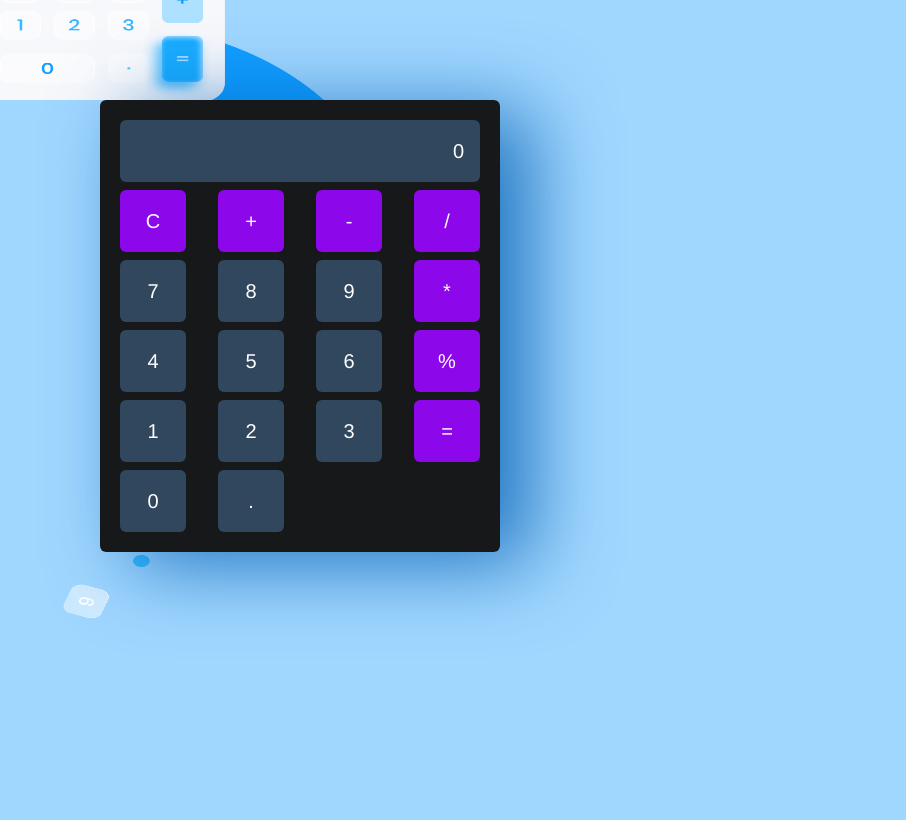
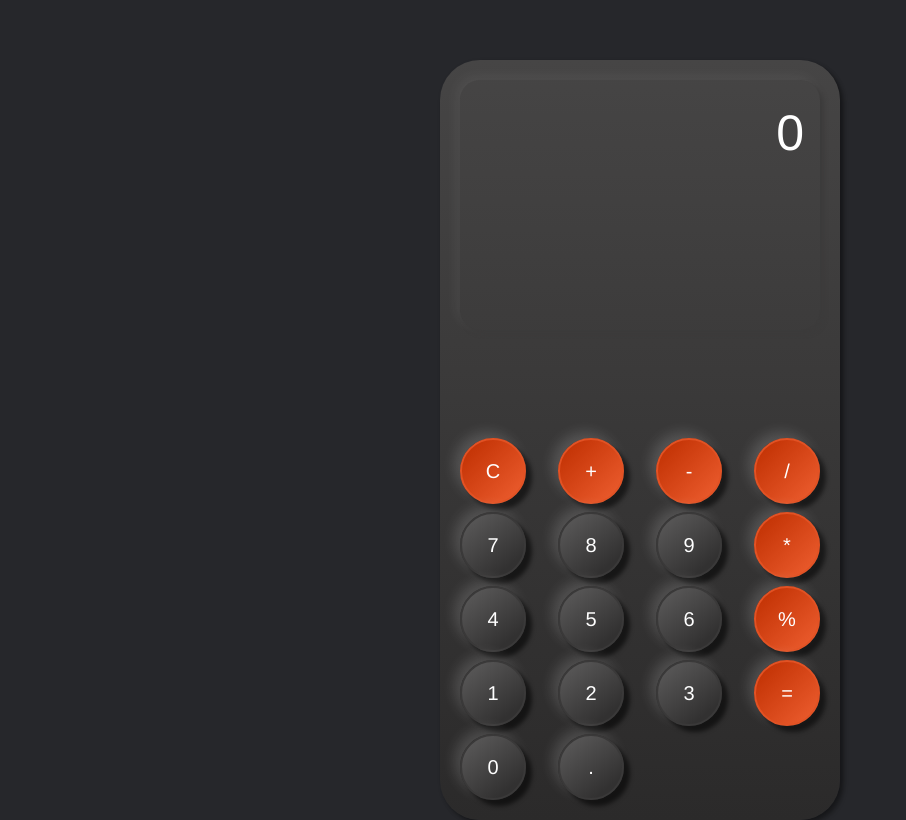
Before and after one commit to deztrap/Calculator_vue, a Vue app: page / in a window 1280 px wide. Shown: the whole page, without its empty margins (0-906 px from the left). Built offline with nearby package versions, Linux system fonts and the light colour scheme.

Commit message:
playing with style

```diff
--- a/src/App.vue
+++ b/src/App.vue
@@ -16,19 +16,12 @@ export default {
 </script>
 
 <style>
-html,
-body {
-  background-color: #a0d7ff;
+html {
   align-content: center;
-  background-image: url("./assets/fram.png");
-  background-repeat: no-repeat;
-  background-size: 100% 100%;
+  background: #26272b;
 }
-main {
-  background-color: #a0d7ff;
-}
+
 #app {
-  background-color: #a0d7ff;
   font-family: Avenir, Helvetica, Arial, sans-serif;
   -webkit-font-smoothing: antialiased;
   -moz-osx-font-smoothing: grayscale;
--- a/src/components/CalculatorItems.vue
+++ b/src/components/CalculatorItems.vue
@@ -1,48 +1,25 @@
 <template>
-  <div class="mains">
+  <div class="mains" style="text-align: center; background: #26272b">
     <div
-      class="p-3 rounded foggy"
+      class="p-3 neomorph"
       style="
+        display: inline-block;
+        margin: 0 auto;
         max-width: 400px;
-        margin: 100px;
-        background: linear-gradient(191.34deg, #17181a -4.95%, #17181a 103.74%);
-        box-shadow: 32px 12px 80px rgba(0, 93, 178, 0.8);
-
-        backdrop-filter: blur(51px);
+        border-radius: 40px;
       "
     >
       <div
-        class="
-          w-full
-          rounded
-          m-1
-          p-3
-          text-right
-          lead
-          font-weight-bold
-          text-white
-        "
-        style="background: #31475e"
+        class="w-full m-1 p-3 text-right neoresult font-weight-bold text-white"
       >
         {{ CalculatorResult || 0 }}
       </div>
-      <div class="row no-gutters">
+      <div class="row no-gutters" style="padding-top: 100px">
         <div class="col-3" v-for="element in CalculatorItems" :key="element">
           <div
-            class="
-              lead
-              dark-bg
-              text-center
-              m-1
-              py-3
-              text-white
-              rounded
-              hover-class
-            "
+            class="lead text-center m-1 py-3 text-white hover-class neobtn"
             :class="{
-              highlight_bg: ['C', '+', '-', '/', '*', '%', '='].includes(
-                element
-              ),
+              neospecial: ['C', '+', '-', '/', '*', '%', '='].includes(element),
             }"
             @click="calculate(element)"
           >
@@ -109,6 +86,34 @@ export default {
 };
 </script>
 <style>
+.neomorph {
+  background: linear-gradient(180deg, #464545 0%, #2b2a2a 100%);
+  box-shadow: 2px 2px 4px rgba(0, 0, 0, 0.25), 4px 4px 4px rgba(0, 0, 0, 0.25);
+}
+.neobtn {
+  background: linear-gradient(142deg, #555454 16.39%, #323131 80.68%);
+  box-shadow: 6px 6px 4px rgba(0, 0, 0, 0.57),
+    -6px -6px 13px rgba(255, 255, 255, 0.15);
+  border-radius: 100px;
+  box-sizing: border-box;
+  border: 2px solid rgba(58, 57, 57, 1);
+}
+.neospecial {
+  background: linear-gradient(134.21deg, #c63608 16.53%, #e75729 84.36%);
+  box-shadow: 6px 6px 4px rgba(5, 5, 5, 0.57),
+    -6px -6px 13px rgba(255, 255, 255, 0.15);
+  border: 2px solid rgba(226, 82, 36, 1);
+}
+.neoresult {
+  box-shadow: 4px 4px 4px #3c3b3b, -4px -4px 13px rgba(255, 255, 255, 0.06);
+  height: 250px;
+  padding-bottom: 200px;
+  border-radius: 20px;
+  font-size: 50px;
+  font-family: "Segoe UI", Tahoma, Geneva, Verdana, sans-serif Impact,
+    Haettenschweiler, "Arial Narrow Bold", sans-serif;
+  font-weight: 500;
+}
 .text-right {
   text-align: right;
 }
```
